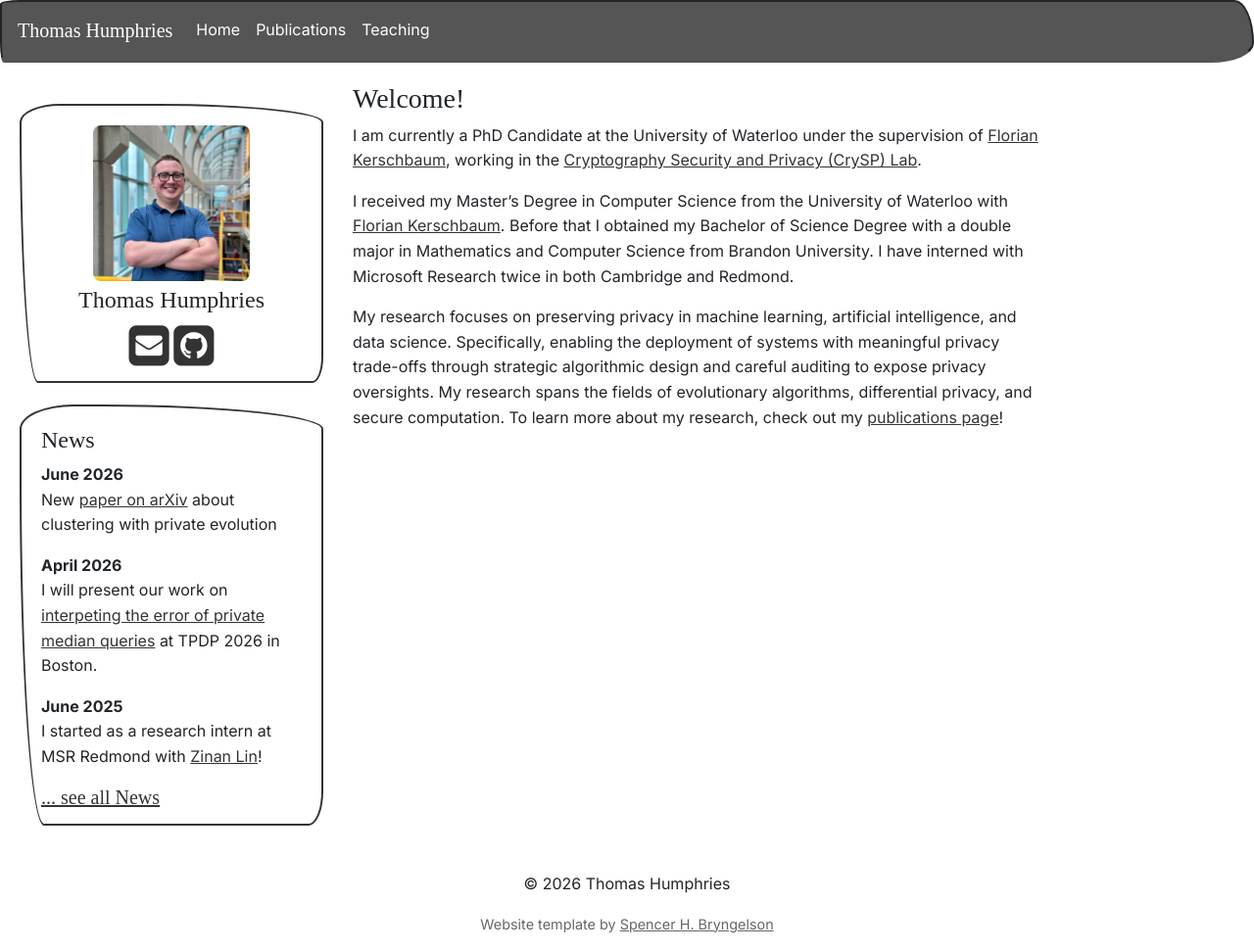
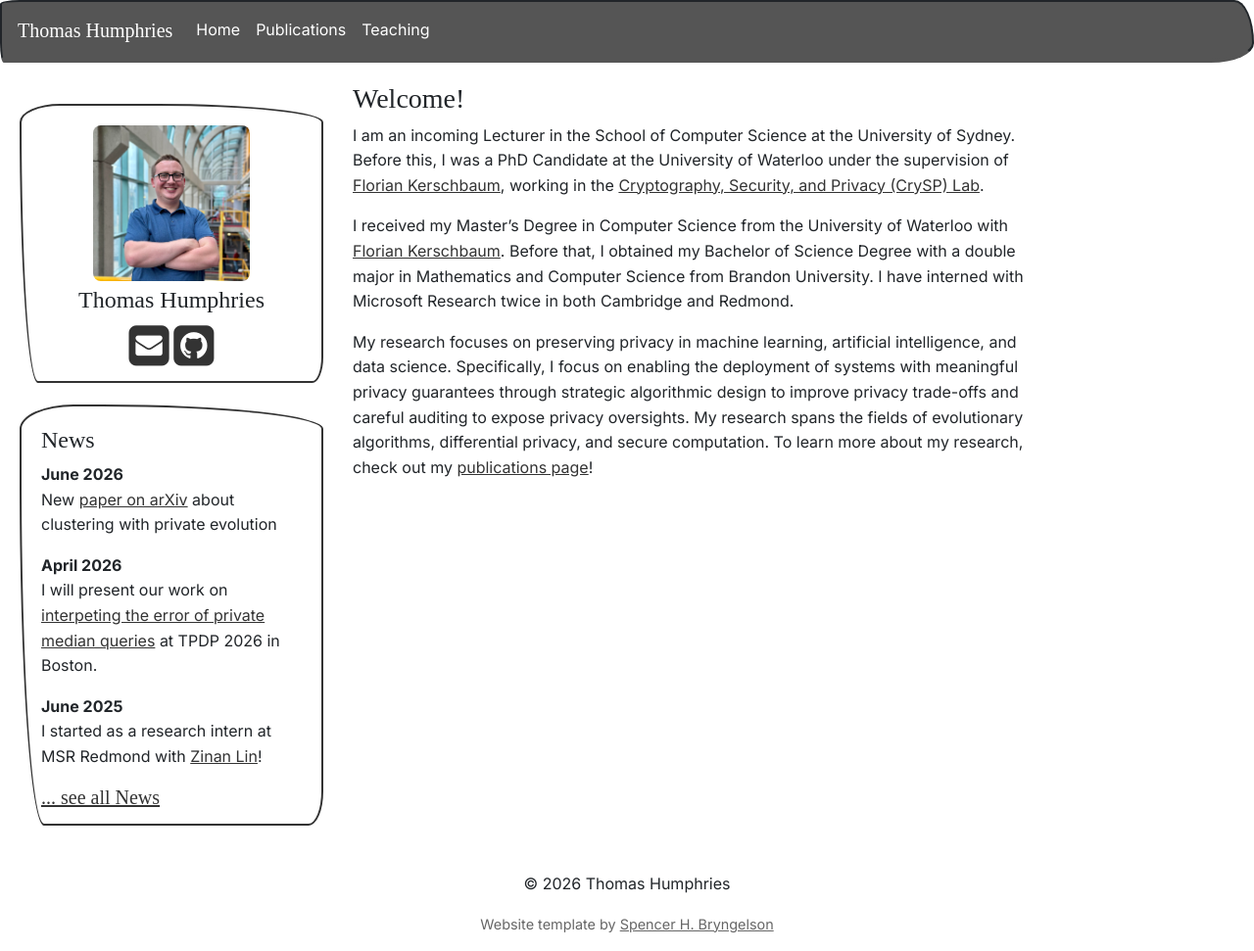
Before and after one commit to t3humphries/t3humphries.github.io, a Jekyll site: the page built from _pages/home.md, in a window 1280 px wide and 971 px high. Shown: the whole window at 98% size. Built offline with Jekyll 4.4.1, drawn with Linux system fonts in a browser that asks for light colours; nearby versions of some CDN libraries; some web fonts are replaced; a style sheet for code colours, icons or effects is not loaded.

Commit message:
adding USyd

```diff
--- a/_pages/home.md
+++ b/_pages/home.md
@@ -6,12 +6,12 @@ permalink: /
 ---
 
 ### Welcome!
-I am currently a PhD Candidate at the University of Waterloo under the supervision of [Florian Kerschbaum](https://cs.uwaterloo.ca/~fkerschb), working in the [Cryptography Security and Privacy (CrySP) Lab](https://crysp.uwaterloo.ca).
+I am an incoming Lecturer in the School of Computer Science at the University of Sydney. Before this, I was a PhD Candidate at the University of Waterloo under the supervision of [Florian Kerschbaum](https://cs.uwaterloo.ca/~fkerschb), working in the [Cryptography, Security, and Privacy (CrySP) Lab](https://crysp.uwaterloo.ca).
 
-I received my Master's Degree in Computer Science from the University of Waterloo with [Florian Kerschbaum](https://cs.uwaterloo.ca/~fkerschb). Before that I obtained my Bachelor of Science Degree with a double major in Mathematics and Computer Science from Brandon University. I have interned with Microsoft Research twice in both Cambridge and Redmond.
+I received my Master's Degree in Computer Science from the University of Waterloo with [Florian Kerschbaum](https://cs.uwaterloo.ca/~fkerschb). Before that, I obtained my Bachelor of Science Degree with a double major in Mathematics and Computer Science from Brandon University. I have interned with Microsoft Research twice in both Cambridge and Redmond.
 
 My research focuses on preserving privacy in machine learning, artificial intelligence, and data science.
-Specifically, enabling the deployment of systems with meaningful privacy trade-offs through strategic algorithmic design and careful auditing to expose privacy oversights.
+Specifically, I focus on enabling the deployment of systems with meaningful privacy guarantees through strategic algorithmic design to improve privacy trade-offs and careful auditing to expose privacy oversights.
 My research spans the fields of evolutionary algorithms, differential privacy, and secure computation.
 To learn more about my research, check out my [publications page](/publications)!
 
```
